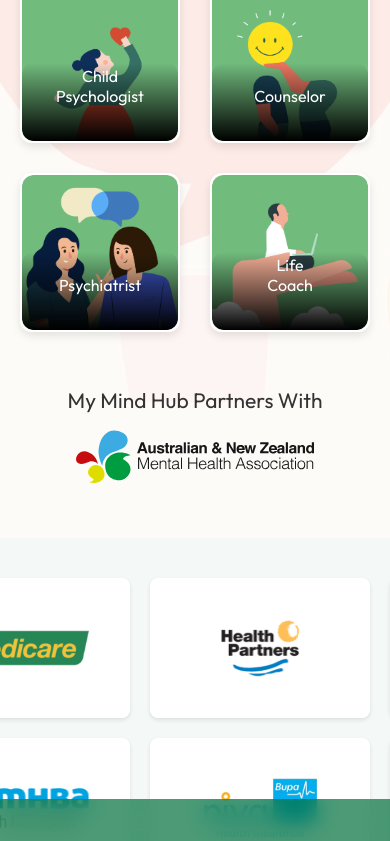
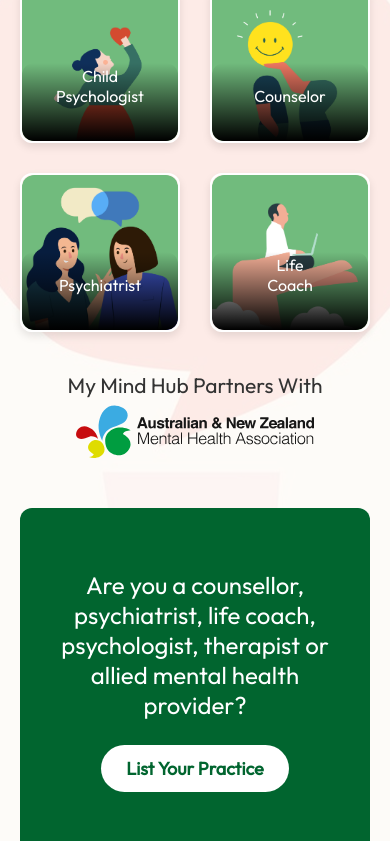
Before and after one commit to vidwanns/my_mind_hub, a Next.js app: page / in a window 390 px wide. Shown: the part 1156-1997 px from the top of the page. Built offline with nearby package versions, Linux system fonts and the light colour scheme.

Commit message:
correction

```diff
--- a/src/components/home/secondSection.js
+++ b/src/components/home/secondSection.js
@@ -2,11 +2,31 @@ import React from "react";
 import "../../styles/home-css/secondSection.css";
 
 const practitioners = [
-  { id: 1, title: "Psychologist", image: "/images/home/secondSection/psychologist.png" },
-  { id: 2, title: "Marriage & Family", image: "/images/home/secondSection/marriage.png" },
-  { id: 3, title: "Child Psychologist", image: "/images/home/secondSection/child.png" },
-  { id: 4, title: "Counselor", image: "/images/home/secondSection/counselor.png" },
-  { id: 5, title: "Psychiatrist", image: "/images/home/secondSection/psychiatrist.png" },
+  {
+    id: 1,
+    title: "Psychologist",
+    image: "/images/home/secondSection/psychologist.png",
+  },
+  {
+    id: 2,
+    title: "Marriage & Family",
+    image: "/images/home/secondSection/marriage.png",
+  },
+  {
+    id: 3,
+    title: "Child Psychologist",
+    image: "/images/home/secondSection/child.png",
+  },
+  {
+    id: 4,
+    title: "Counselor",
+    image: "/images/home/secondSection/counselor.png",
+  },
+  {
+    id: 5,
+    title: "Psychiatrist",
+    image: "/images/home/secondSection/psychiatrist.png",
+  },
   { id: 6, title: "Life Coach", image: "/images/home/secondSection/life.png" },
 ];
 
@@ -34,6 +54,7 @@ const SecondSection = () => {
           ))}
         </div>
 
+        {/* Partners Section */}
         <div className="partners-container">
           <div className="partners">
             <p>My Mind Hub Partners With</p>
@@ -44,6 +65,20 @@ const SecondSection = () => {
             />
           </div>
         </div>
+
+        {/* New Section Below Partners */}
+        <div className="provider-section">
+          <p className="provider-text">
+            Are you a counsellor, psychiatrist, life coach, psychologist,
+            therapist or allied mental health provider?
+          </p>
+          <button className="provider-button">
+            <span className="desktop-text">
+              List Your Practice On My Mind Hub
+            </span>
+            <span className="mobile-text">List Your Practice</span>
+          </button>
+        </div>
       </div>
     </section>
   );
--- a/src/components/layout/header.js
+++ b/src/components/layout/header.js
@@ -21,7 +21,7 @@ const Header = () => {
             <a href="#contact" className="nav-link">
               Contact
             </a>
-            <a href="#list" className="nav-link">
+            <a href="/list-your-practice" className="nav-link">
               List Your Practice
             </a>
           </nav>
--- a/src/styles/home-css/eighthSection.css
+++ b/src/styles/home-css/eighthSection.css
@@ -7,7 +7,7 @@
 
 .eighth_section-subheading {
   font-size: 20px;
-  color: #00703c;
+  color: #02652F;
   margin-bottom: 10px;
 }
 
@@ -18,7 +18,7 @@
 }
 
 .eighth_section-heading .highlight {
-  color: #00703c;
+  color: #02652F;
 }
 
 .articles-grid {
@@ -45,7 +45,7 @@
 }
 
 .article-card:hover {
-  border: 1px solid #00703c;
+  border: 1px solid #02652F;
   box-shadow: 0 8px 12px rgba(0, 0, 0, 0.2);
 }
 
--- a/src/styles/home-css/fifthSection.css
+++ b/src/styles/home-css/fifthSection.css
@@ -35,7 +35,7 @@
 .content-text h3 {
   font-family: var(--Outfit);
   font-size: 20px;
-  color: #00703c;
+  color: #02652F;
   margin-bottom: 10px;
 }
 
@@ -51,7 +51,7 @@
 }
 
 .content-text h2 .highlight {
-  color: #00703c;
+  color: #02652F;
 }
 
 .content-text p {
@@ -65,7 +65,7 @@
 .fifth_cta-button {
   font-family: var(--Outfit);
   margin-top: 60px;
-  background-color: #00703c;
+  background-color: #02652F;
   color: white;
   border: none;
   border-radius: 45px;
--- a/src/styles/home-css/fourthSection.css
+++ b/src/styles/home-css/fourthSection.css
@@ -9,7 +9,7 @@
 /* Heading */
 .fourth-section__heading {
   font-size: 50px;
-  color: #00703c;
+  color: #02652F;
   margin-bottom: 3rem;
   margin-top: 3rem;
 }
@@ -40,7 +40,7 @@
 }
 
 .licensed_practitioner-card:hover {
-  border: 1px solid #00703c;
+  border: 1px solid #02652F;
 }
 
 .licensed_practitioner-details {
@@ -79,7 +79,7 @@
 
 /* Button */
 .search-therapists-button {
-  background-color: #00703c;
+  background-color: #02652F;
   color: white;
   border: none;
   border-radius: 45px;
--- a/src/styles/home-css/secondSection.css
+++ b/src/styles/home-css/secondSection.css
@@ -34,7 +34,7 @@
 }
 
 .highlight {
-  color: #00703c;
+  color: #02652F;
 }
 
 .practitioner-grid {
@@ -134,6 +134,57 @@
   height: 100px;
 }
 
+.provider-section {
+  background-color: #01652f;
+  border-radius: 12px;
+  padding: 25px;
+  margin-top: 30px;
+  text-align: center;
+  width: 90%;
+  height: 347px;
+  display: flex;
+  flex-direction: column;
+  align-items: center;
+  justify-content: center;
+  max-width: 1397px;
+  margin-left: auto;
+  margin-right: auto;
+}
+
+.provider-text {
+  width: 90%;
+  color: white;
+  font-size: 34px;
+  font-weight: 500;
+  margin-bottom: 25px;
+  font-family: var(--Outfit);
+}
+
+.provider-button {
+  background-color: white;
+  color: #01652f;
+  border: none;
+  padding: 25px 35px;
+  font-size: 24px;
+  font-weight: bold;
+  border-radius: 45px;
+  cursor: pointer;
+  transition: all 0.3s ease;
+}
+
+.desktop-text {
+  display: inline;
+}
+
+/* Hide full text and show short text on mobile */
+.mobile-text {
+  display: none;
+}
+
+.provider-button:hover {
+  background-color: #fcf5e8;
+}
+
 @media only screen and (min-width: 355px) and (max-width: 600px) {
   .second-section__heading {
     font-size: 24px;
@@ -153,7 +204,7 @@
     flex-direction: column;
     gap: 0;
     margin-top: 20px;
-    padding: 15px;
+    padding: 0;
     width: 100%;
     box-shadow: none;
     background-color: transparent;
@@ -161,11 +212,33 @@
 
   .partners p {
     font-size: 21px;
-    margin-bottom: 10px;
     font-weight: 500;
   }
 
   .partners-logo {
     height: 60px;
   }
+
+  .desktop-text {
+    display: none;
+  }
+  .mobile-text {
+    display: inline;
+  }
+
+  .provider-section {
+    padding: 15px;
+    width: 100%;
+    margin-top: 50px;
 }
+
+.provider-text {
+    font-size: 24px;
+    width: 95%;
+}
+
+.provider-button {
+    padding: 12px 25px;
+    font-size: 18px;
+}
+}
--- a/src/styles/home-css/seventhSection.css
+++ b/src/styles/home-css/seventhSection.css
@@ -8,7 +8,7 @@
 
   .seventh_section-subheading {
     font-size: 20px;
-    color: #00703c;
+    color: #02652F;
     margin-bottom: 10px;
   }
 
@@ -19,7 +19,7 @@
   }
 
   .seventh_section-heading .highlight {
-    color: #00703c;
+    color: #02652F;
   }
 
   .carousel-container {
@@ -86,7 +86,7 @@
   .review-author-name {
     font-family: var(--Outfit);
     font-size: 20px;
-    color: #00703c;
+    color: #02652F;
     font-weight: bold;
   }
 
--- a/src/styles/home-css/sixthSection.css
+++ b/src/styles/home-css/sixthSection.css
@@ -9,7 +9,7 @@
 
 .section-subheading {
   font-size: 20px;
-  color: #00703c;
+  color: #02652F;
   margin-bottom: 10px;
 }
 
@@ -20,7 +20,7 @@
 }
 
 .sixth_cta-button {
-  background-color: #00703c;
+  background-color: #02652F;
   color: white;
   border: none;
   border-radius: 25px;
@@ -60,7 +60,7 @@
 }
 
 .info-card:hover {
-  border: 1px solid #00703c;
+  border: 1px solid #02652F;
 }
 
 .card-image {
--- a/src/styles/layout-css/header.css
+++ b/src/styles/layout-css/header.css
@@ -1,17 +1,11 @@
+/* Desktop CSS */
 .header {
   position: fixed;
-  top: 60px;
+  top: 30px;
   width: 100%;
   z-index: 100;
 }
-@media only screen and (min-width: 355px) and (max-width: 600px) {
-  .header {
-    position: relative;
-    top: 50px;
-    width: 100%;
-    z-index: 100;
-  }
-}
+
 .container {
   border-radius: 50px;
   height: 70px;
@@ -22,11 +16,6 @@
   background: rgba(225, 225, 225, 0.8);
   backdrop-filter: blur(20px);
 }
-@media only screen and (min-width: 355px) and (max-width: 600px) {
-  .container {
-    width: 95%;
-  }
-}
 
 .header__left {
   display: flex;
@@ -36,6 +25,8 @@
 .header__logo img {
   width: 100%;
   height: auto;
+  display: flex;
+  justify-content: center;
 }
 
 .vertical-line {
@@ -44,20 +35,10 @@
   background-color: #727272;
   margin: 0 30px;
 }
-@media only screen and (min-width: 355px) and (max-width: 600px) {
-.vertical-line {
-  display: none;
-}
-}
 
 .header__nav {
   display: flex;
   gap: 20px;
-}
-@media only screen and (min-width: 355px) and (max-width: 600px) {
-  .header__nav {
-    display: none;
-  }
 }
 
 .nav-link {
@@ -74,21 +55,41 @@
 }
 
 .header__cta .find-therapist-button {
-  background-color: #00703c;
+  background-color: #02652F;
   color: white;
   text-decoration: none;
-  padding: 18px 20px;
+  padding: 15px 25px;
   border-radius: 50px;
   font-family: var(--Outfit);
   font-size: 21px;
   transition: background-color 0.3s ease;
 }
-@media only screen and (min-width: 355px) and (max-width: 600px) {
-.header__cta .find-therapist-button {
-  display: none;
-}
-}
 
 .find-therapist-button:hover {
   background-color: #00582d;
 }
+
+@media only screen and (min-width: 355px) and (max-width: 600px) {
+  .header {
+    position: relative;
+    top: 30px;
+    width: 100%;
+    z-index: 100;
+  }
+
+  .container {
+    width: 95%;
+  }
+
+  .vertical-line {
+    display: none;
+  }
+
+  .header__nav {
+    display: none;
+  }
+
+  .header__cta .find-therapist-button {
+    display: none;
+  }
+}
```
